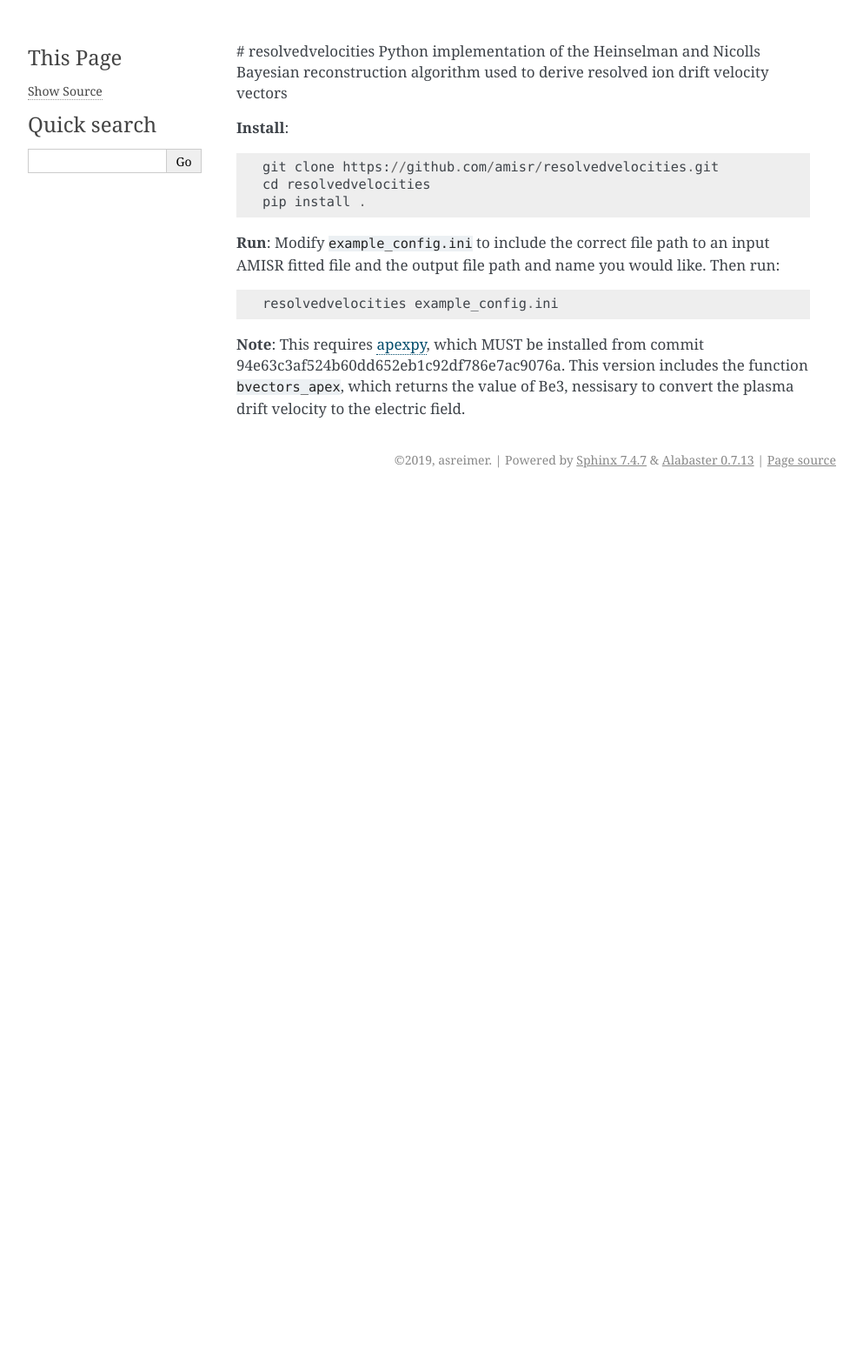
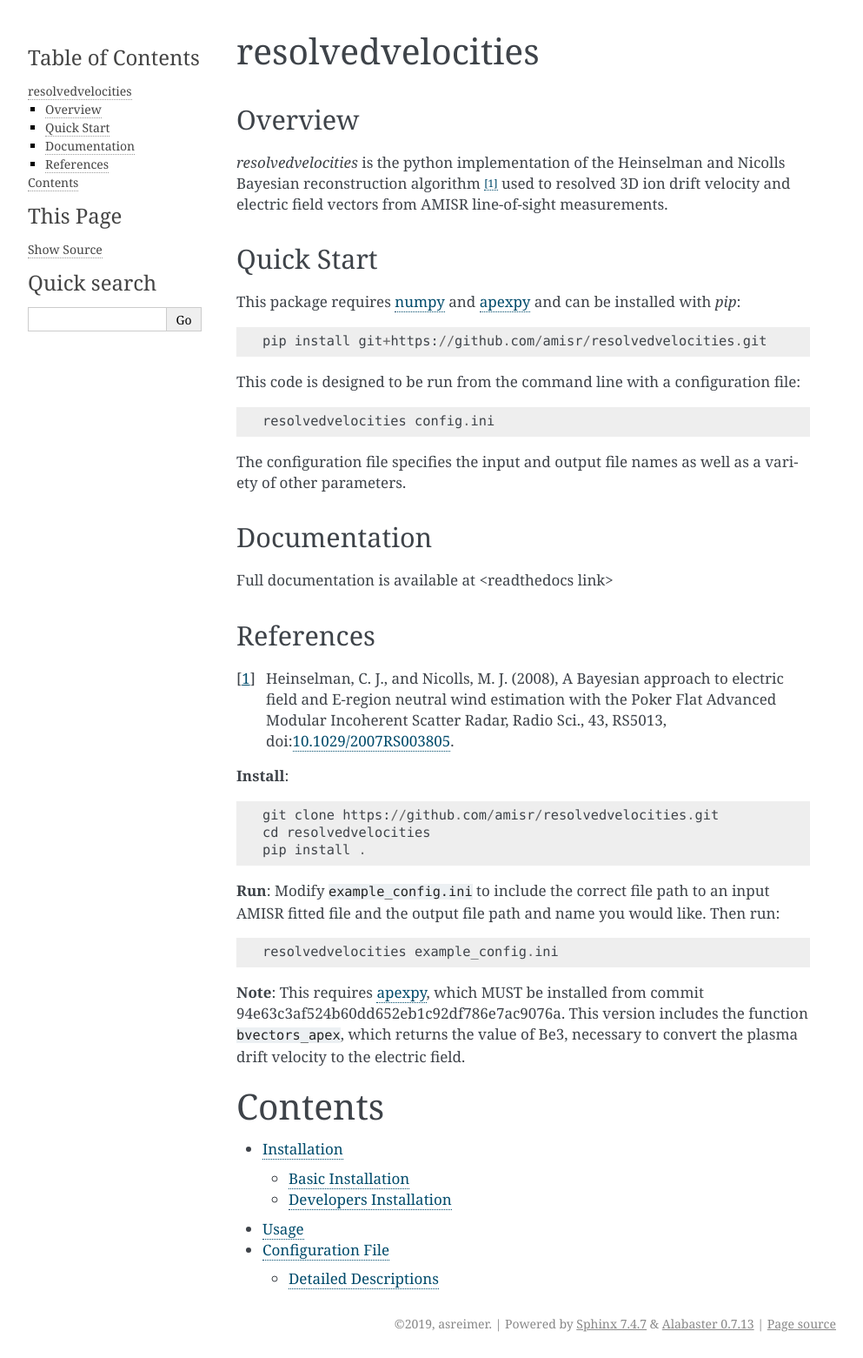
Before and after one commit to amisr/resolvedvelocities, a Sphinx documentation site: the page built from docs/index.rst, in a window 1280 px wide. Shown: the whole page at 87% size, without its empty margins (148-1141 px from the left). Built offline with Sphinx 7.4.7, drawn with Linux system fonts in a browser that asks for light colours; the version number is read from the project's files by our own code; before the commit the page ends 900 px from its top, so only the background shows below that.

Commit message:
Initial basic documentation.

```diff
--- a/README.rst
+++ b/README.rst
@@ -1,5 +1,31 @@
-# resolvedvelocities
-Python implementation of the Heinselman and Nicolls Bayesian reconstruction algorithm used to derive resolved ion drift velocity vectors
+resolvedvelocities
+==================
+
+Overview
+--------
+`resolvedvelocities` is the python implementation of the Heinselman and Nicolls Bayesian reconstruction algorithm [1]_ used to resolved 3D ion drift velocity and electric field vectors from AMISR line-of-sight measurements.
+
+Quick Start
+-----------
+This package requires `numpy <https://numpy.readthedocs.io/en/latest/>`_ and `apexpy <https://apexpy.readthedocs.io/en/latest/>`_ and can be installed with `pip`::
+
+	pip install git+https://github.com/amisr/resolvedvelocities.git
+
+This code is designed to be run from the command line with a configuration file::
+
+	resolvedvelocities config.ini
+
+The configuration file specifies the input and output file names as well as a variety of other parameters.
+
+Documentation
+-------------
+
+Full documentation is available at <readthedocs link>
+
+References
+----------
+
+.. [1] Heinselman, C. J., and Nicolls, M. J. (2008), A Bayesian approach to electric field and E‐region neutral wind estimation with the Poker Flat Advanced Modular Incoherent Scatter Radar, Radio Sci., 43, RS5013, doi:`10.1029/2007RS003805 <https://agupubs.onlinelibrary.wiley.com/doi/full/10.1029/2007RS003805>`_.
 
 **Install**::
 
@@ -14,4 +40,4 @@ Then run::
 	resolvedvelocities example_config.ini
 
 **Note**:
-This requires `apexpy <https://github.com/aburrell/apexpy>`_, which MUST be installed from commit 94e63c3af524b60dd652eb1c92df786e7ac9076a. This version includes the function ``bvectors_apex``, which returns the value of Be3, nessisary to convert the plasma drift velocity to the electric field.
+This requires `apexpy <https://github.com/aburrell/apexpy>`_, which MUST be installed from commit 94e63c3af524b60dd652eb1c92df786e7ac9076a. This version includes the function ``bvectors_apex``, which returns the value of Be3, necessary to convert the plasma drift velocity to the electric field.
--- a/docs/index.rst
+++ b/docs/index.rst
@@ -1 +1,11 @@
 .. include:: ../README.rst
+
+Contents
+========
+
+.. toctree::
+  :maxdepth: 2
+
+  installation
+  usage
+  configfile
--- /dev/null
+++ b/docs/usage.rst
@@ -0,0 +1,6 @@
+Usage
+=====
+
+`resolvedvelocities` is designed to be run as a command line program with an input configuration file provided.  To run `resolvedvelocities` with configuration file `config.ini`::
+
+  resolvedvelocities config.ini
```
Also changed, not shown: docs/configfile.rst (added, +110 -0 lines), docs/installation.rst (added, +17 -0 lines), setup.py (line endings or trailing spaces).
